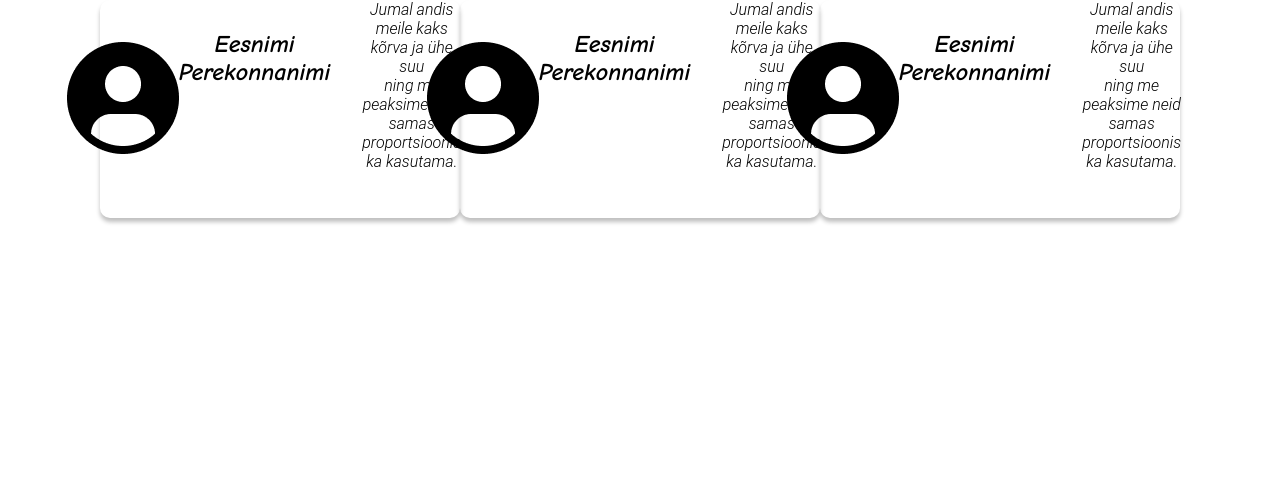
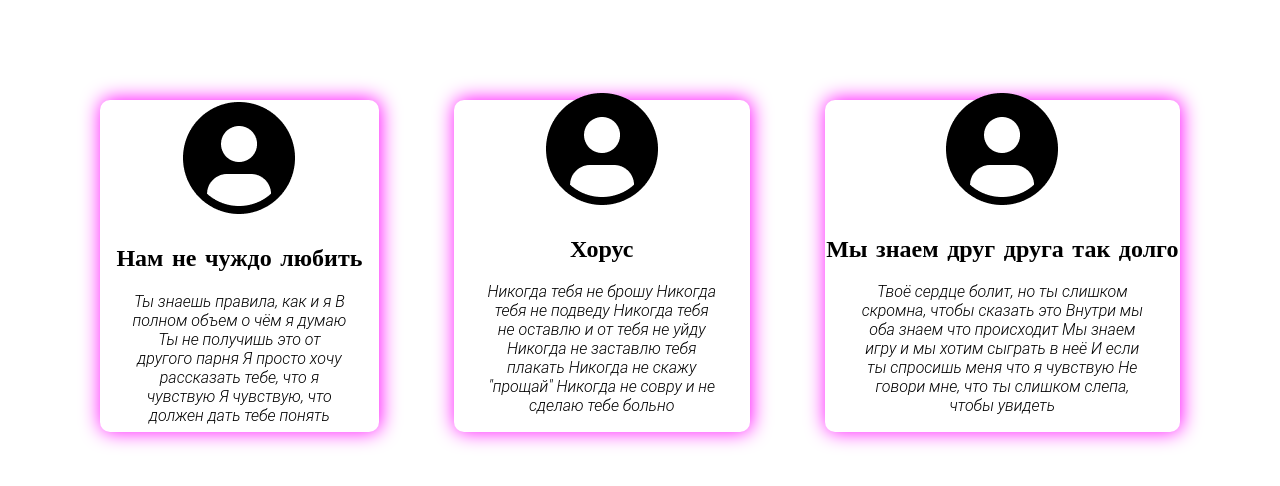
Before and after one commit to kuressaareametikool/TAK20-front-2021, a plain HTML site: page index.html in a window 1280 px wide. Drawn offline with Linux system fonts and the light colour scheme.

Commit message:
css and html

```diff
--- a/index.html
+++ b/index.html
@@ -11,20 +11,33 @@
 
     <div class="person-wrapper">
         <img class="vector" src="Vector.png" alt="person icon">
-        <h2 class="name">Eesnimi Perekonnanimi</h2>
-        <p class="godText">Jumal andis meile kaks kõrva ja ühe suu <br> ning me peaksime neid samas <br> proportsioonis ka kasutama.</p>
+        <h2 class="name">Нам не чуждо любить</h2>
+        <p class="godText">Ты знаешь правила, как и я
+            В полном объем о чём я думаю
+            Ты не получишь это от другого парня
+            Я просто хочу рассказать тебе, что я чувствую
+            Я чувствую, что должен дать тебе понять <br></p>
     </div>
 
     <div class="person-wrapper">
         <img class="vector" src="Vector.png" alt="person icon">
-        <h2 class="name">Eesnimi Perekonnanimi</h2>
-        <p class="godText">Jumal andis meile kaks kõrva ja ühe suu <br> ning me peaksime neid samas <br> proportsioonis ka kasutama.</p>
+        <h2 class="name">Хорус</h2>
+        <p class="godText">Никогда тебя не брошу
+            Никогда тебя не подведу
+            Никогда тебя не оставлю и от тебя не уйду
+            Никогда не заставлю тебя плакать
+            Никогда не скажу "прощай"
+            Никогда не совру и не сделаю тебе больно <br>  <br> </p>
     </div>
 
     <div class="person-wrapper">
         <img class="vector" src="Vector.png" alt="person icon">
-        <h2 class="name">Eesnimi Perekonnanimi</h2>
-        <p class="godText">Jumal andis meile kaks kõrva ja ühe suu <br> ning me peaksime neid samas <br> proportsioonis ka kasutama.</p>
+        <h2 class="name">Мы знаем друг друга так долго</h2>
+        <p class="godText">Твоё сердце болит, но ты слишком скромна, чтобы сказать это
+            Внутри мы оба знаем что происходит
+            Мы знаем игру и мы хотим сыграть в неё
+            И если ты спросишь меня что я чувствую
+            Не говори мне, что ты слишком слепа, чтобы увидеть <br><br></p>
     </div>
 
 
--- a/style.css
+++ b/style.css
@@ -2,7 +2,8 @@
 body {
     display: flex;
     justify-content: center;
-    margin: 0px;
+    margin: 100px;
+    gap: 75px;
 }
 img {
     display: flex;
@@ -26,7 +27,9 @@ main {
 .person-wrapper {
     display: flex;
     justify-content: center;
-    box-shadow: 0px 4px 4px rgba(0, 0, 0, 0.25);
+    align-items: center;
+    flex-direction: column;
+    box-shadow: 1px -0.5px 20px fuchsia;
     text-align: center;
     border-radius: 10px;
     max-width: 360px;
```
